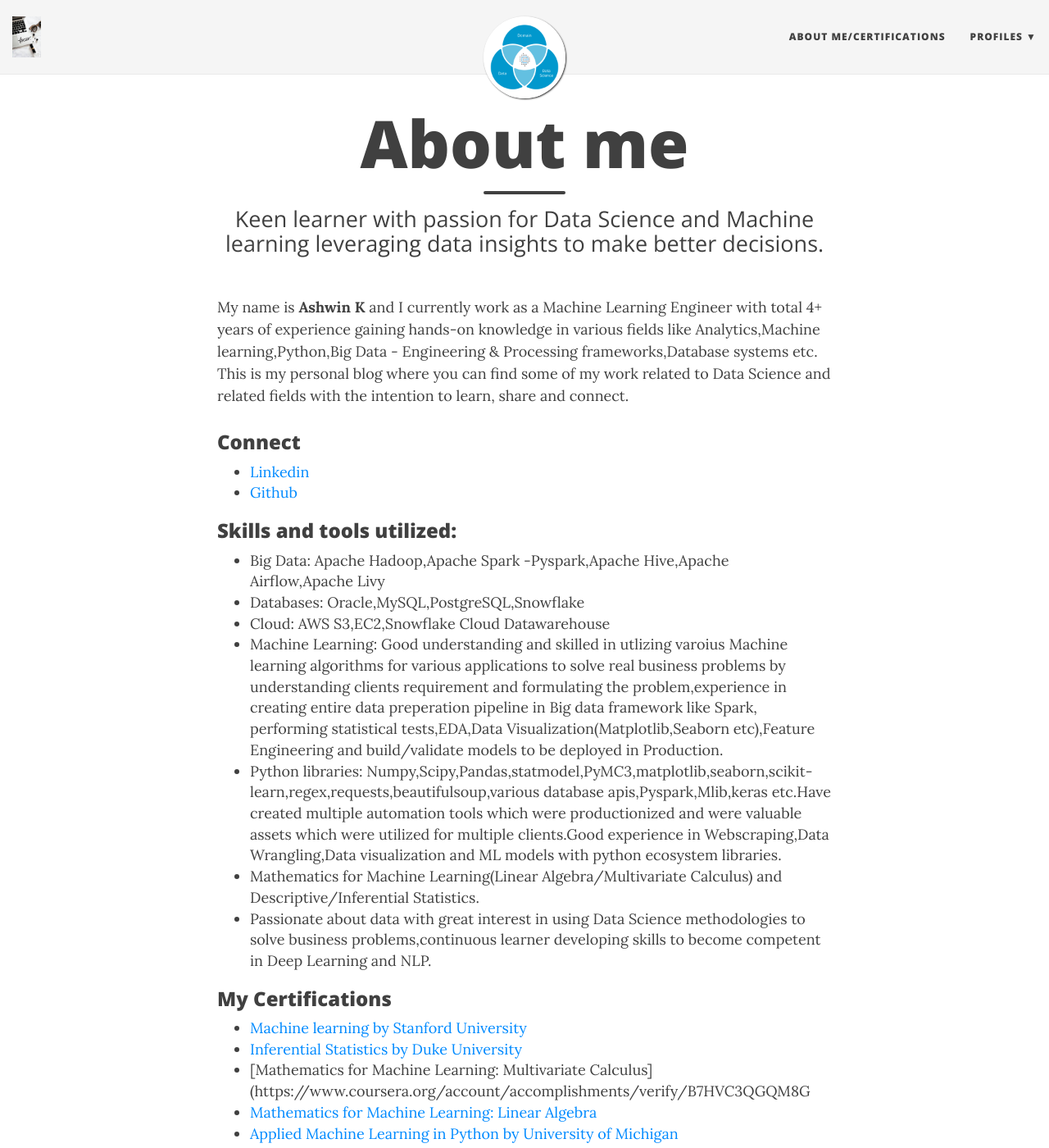
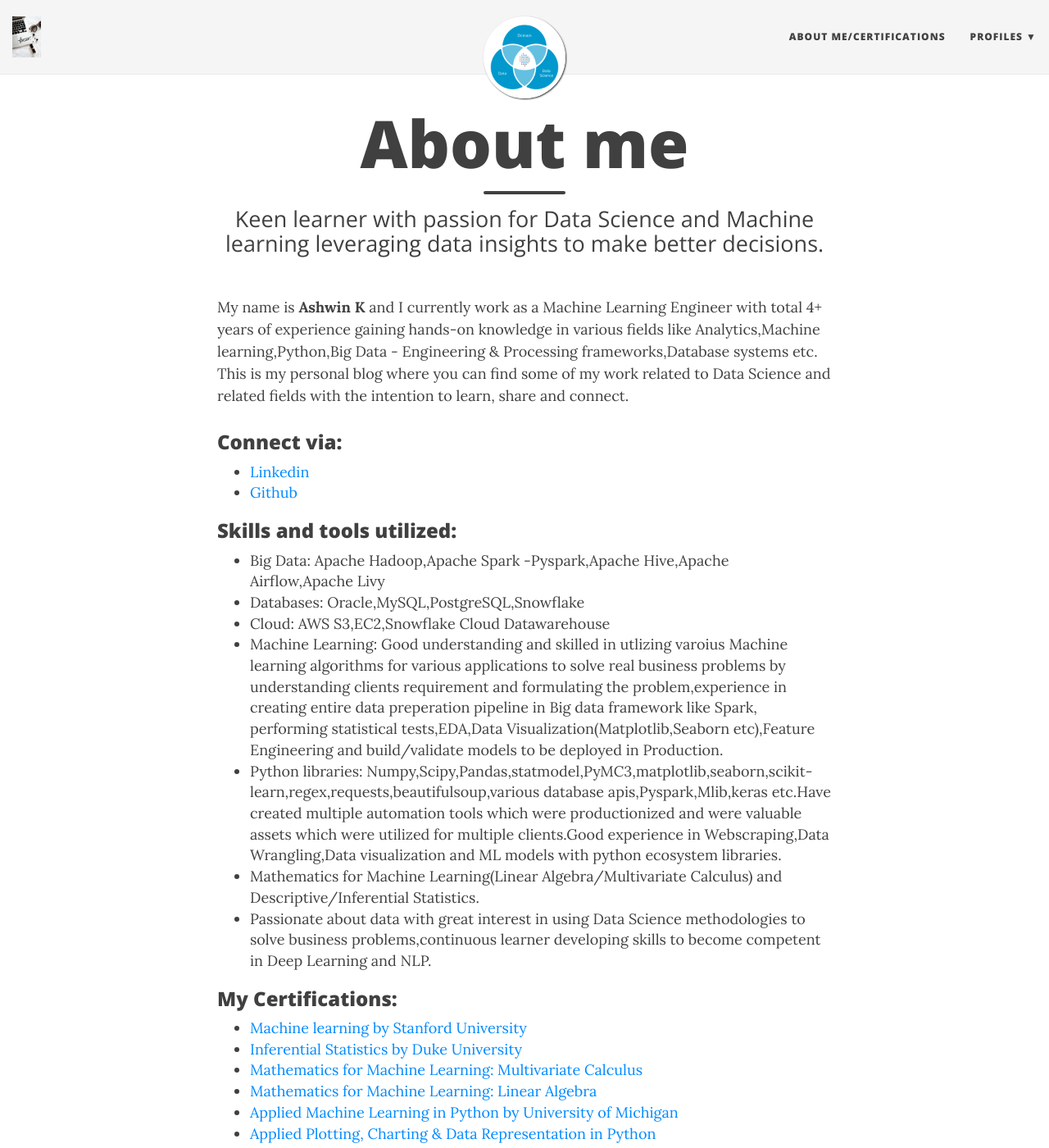
Before and after one commit to Ashwin-ks/Ashwin-ks.github.io, a Jekyll site: the page built from aboutme.md, in a window 1280 px wide and 1400 px high. Shown: the whole window at 82% size. Built offline with Jekyll 4.4.1, drawn with Linux system fonts in a browser that asks for light colours; nearby versions of some CDN libraries.

```diff
--- a/aboutme.md
+++ b/aboutme.md
@@ -6,7 +6,7 @@
 
 My name is **Ashwin K** and I currently work as a Machine Learning Engineer with total 4+ years of experience gaining hands-on knowledge in various fields like Analytics,Machine learning,Python,Big Data - Engineering & Processing frameworks,Database systems etc.  This is my personal blog where you can find some of my work related to Data Science and related fields with the intention to learn, share and connect.
 
-### Connect
+### Connect via:
 - [Linkedin](https://www.linkedin.com/in/ashwin-k-12a15a42/)
 - [Github](https://github.com/Ashwin-ks)
 
@@ -21,11 +21,11 @@
 - Passionate about data with great interest in using Data Science methodologies to solve business problems,continuous learner developing skills to become competent in Deep Learning and NLP.
 
 
-### My Certifications
+### My Certifications:
 
 - [Machine learning by Stanford University](https://www.coursera.org/account/accomplishments/verify/Q6GM9KG9ZR6C)
 - [Inferential Statistics by Duke University](https://www.coursera.org/account/accomplishments/verify/FW3MSHLLE27N)
-- [Mathematics for Machine Learning: Multivariate Calculus](https://www.coursera.org/account/accomplishments/verify/B7HVC3QGQM8G
+- [Mathematics for Machine Learning: Multivariate Calculus](https://www.coursera.org/account/accomplishments/verify/B7HVC3QGQM8G)
 - [Mathematics for Machine Learning: Linear Algebra](https://www.coursera.org/account/accomplishments/verify/KH6C6G8KY9GY)
 - [Applied Machine Learning in Python by University of Michigan](https://www.coursera.org/account/accomplishments/verify/VK8CLK6QL9QG)
 - [Applied Plotting, Charting & Data Representation in Python](https://www.coursera.org/account/accomplishments/verify/DD7TSCDNN392)
```
